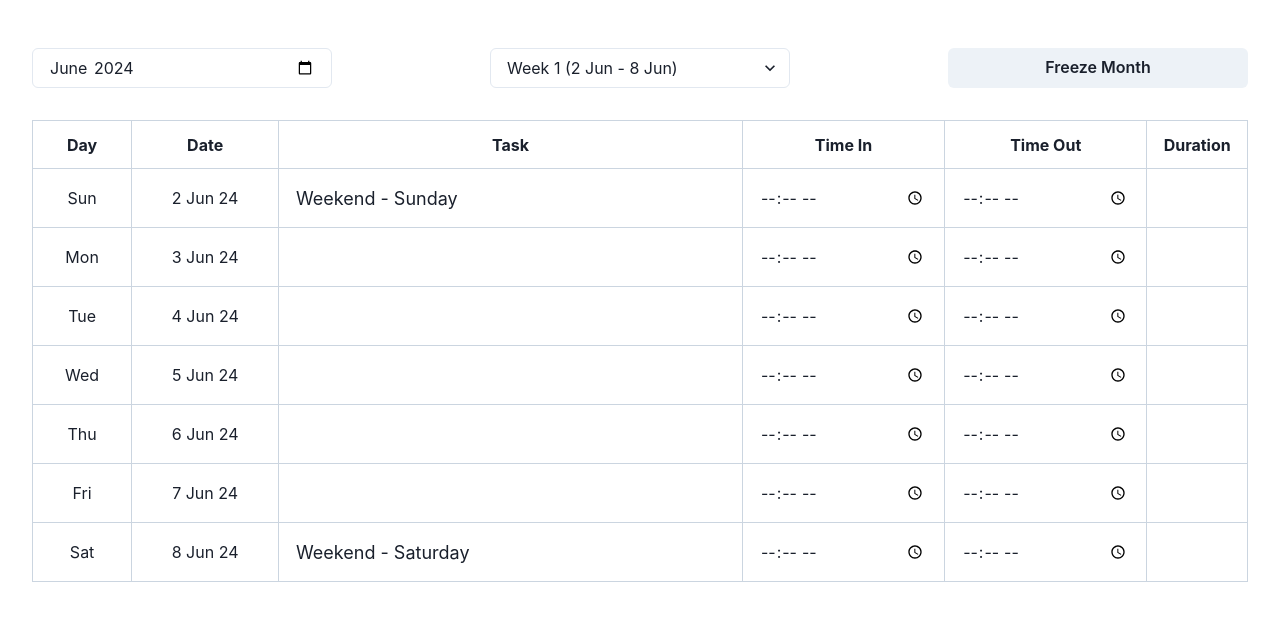
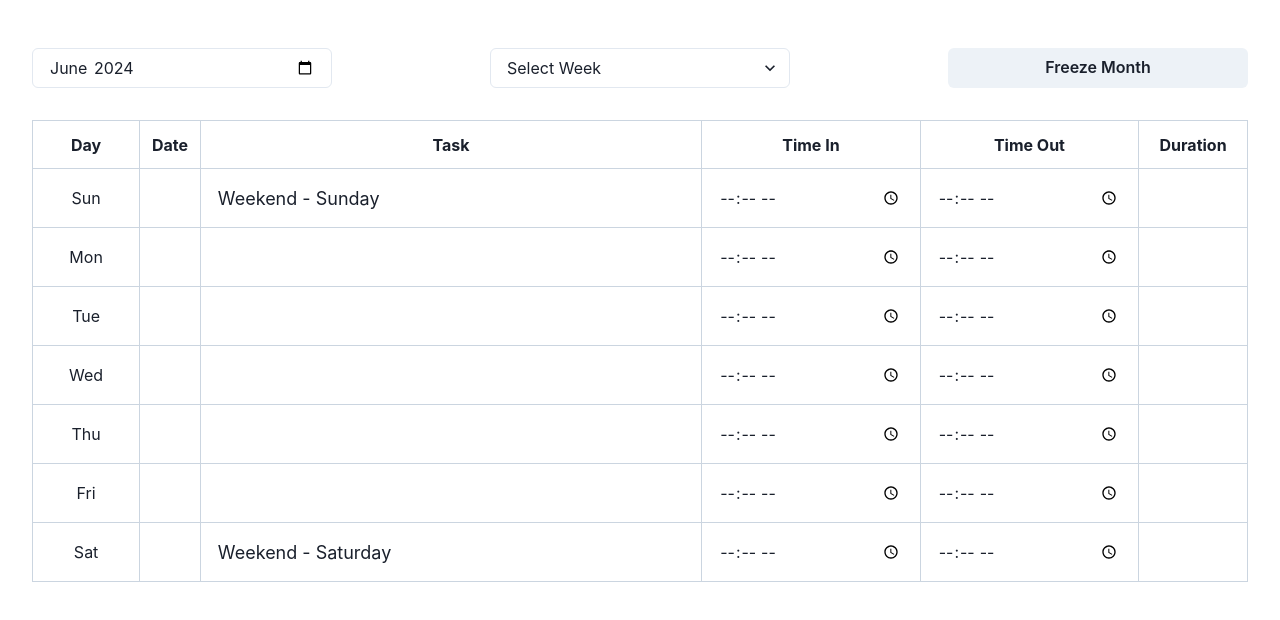
Before and after one commit to tanishkushwaha/timesheet, a React (Vite) app in the folder frontend/: page / in a window 1280 px wide. Shown: the top 620 px of the page. Built offline with nearby package versions, Linux system fonts and the light colour scheme.

Commit message:
Add logic for retrieving weeks from the given month

```diff
--- a/frontend/src/components/DataGrid.tsx
+++ b/frontend/src/components/DataGrid.tsx
@@ -1,6 +1,7 @@
 import { Box, Input, List, ListItem, Select, Text, useOutsideClick, useToast } from "@chakra-ui/react"
 import { useEffect, useRef, useState } from "react"
 import Autocomplete from "./Autocomplete"
+import { getDateString } from "../utils/DateHelper"
 
 type Entries = {
   mon: { task: string, timeIn: string, timeOut: string },
@@ -10,7 +11,14 @@ type Entries = {
   fri: { task: string, timeIn: string, timeOut: string },
 }
 
-const DataGrid = () => {
+// Complete this
+type EntryType = {
+
+}
+
+const DataGrid = ({ week }: { week: string | undefined }) => {
+  const days = week?.split(',')
+
   const defaultEntries = {
     mon: { task: '', timeIn: '', timeOut: '' },
     tue: { task: '', timeIn: '', timeOut: '' },
@@ -18,6 +26,9 @@ const DataGrid = () => {
     thu: { task: '', timeIn: '', timeOut: '' },
     fri: { task: '', timeIn: '', timeOut: '' },
   }
+
+  // Complete this
+  const [entry_0, setEntry_0] = useState({})
 
   const [entries, setEntries] = useState<Entries>(defaultEntries)
   const [update, setUpdate] = useState(false)
@@ -79,8 +90,12 @@ const DataGrid = () => {
 
           {/* SUNDAY */}
           <tr>
-            <td><Text p='1rem' align='center'>Sun</Text></td>
-            <td><Text p='1rem' align='center'>2 Jun 24</Text></td>
+            <td>
+              <Text p='1rem' align='center'>Sun</Text>
+            </td>
+            <td>
+              <Text p='1rem' align='center'>{days && getDateString(days[0])}</Text>
+            </td>
             <td>
               {/* <Input border='none' borderRadius='0px' textAlign='center' size='lg' name='task' value={entries.mon.task} onChange={(e) => handleChange(e, 'mon')} /> */}
               <Autocomplete suggestions={suggestions} value='Weekend - Sunday' />
@@ -98,8 +113,12 @@ const DataGrid = () => {
 
           {/* MONDAY */}
           <tr>
-            <td><Text p='1rem' align='center'>Mon</Text></td>
-            <td><Text p='1rem' align='center'>3 Jun 24</Text></td>
+            <td>
+              <Text p='1rem' align='center'>Mon</Text>
+            </td>
+            <td>
+              <Text p='1rem' align='center'>{days && getDateString(days[1])}</Text>
+            </td>
             <td>
               {/* <Input border='none' borderRadius='0px' textAlign='center' size='lg' name='task' value={entries.mon.task} onChange={(e) => handleChange(e, 'mon')} /> */}
               <Autocomplete suggestions={suggestions} />
@@ -117,8 +136,12 @@ const DataGrid = () => {
 
           {/* TUESDAY */}
           <tr>
-            <td><Text p='1rem' align='center'>Tue</Text></td>
-            <td><Text p='1rem' align='center'>4 Jun 24</Text></td>
+            <td>
+              <Text p='1rem' align='center'>Tue</Text>
+            </td>
+            <td>
+              <Text p='1rem' align='center'>{days && getDateString(days[2])}</Text>
+            </td>
             <td>
               <Input border='none' borderRadius='0px' textAlign='center' size='lg' name='task' value={entries.tue.task} onChange={(e) => handleChange(e, 'tue')} />
             </td>
@@ -133,8 +156,12 @@ const DataGrid = () => {
 
           {/* WEDNESDAY */}
           <tr>
-            <td><Text p='1rem' align='center'>Wed</Text></td>
-            <td><Text p='1rem' align='center'>5 Jun 24</Text></td>
+            <td>
+              <Text p='1rem' align='center'>Wed</Text>
+            </td>
+            <td>
+              <Text p='1rem' align='center'>{days && getDateString(days[3])}</Text>
+            </td>
             <td>
               <Input border='none' borderRadius='0px' textAlign='center' size='lg' name='task' value={entries.wed.task} onChange={(e) => handleChange(e, 'wed')} />
             </td>
@@ -149,8 +176,12 @@ const DataGrid = () => {
 
           {/* THURSDAY */}
           <tr>
-            <td><Text p='1rem' align='center'>Thu</Text></td>
-            <td><Text p='1rem' align='center'>6 Jun 24</Text></td>
+            <td>
+              <Text p='1rem' align='center'>Thu</Text>
+            </td>
+            <td>
+              <Text p='1rem' align='center'>{days && getDateString(days[4])}</Text>
+            </td>
             <td>
               <Input border='none' borderRadius='0px' textAlign='center' size='lg' name='task' value={entries.thu.task} onChange={(e) => handleChange(e, 'thu')} />
             </td>
@@ -160,13 +191,19 @@ const DataGrid = () => {
             <td>
               <Input border='none' borderRadius='0px' type='time' name='timeOut' value={entries.thu.timeOut} onChange={(e) => handleChange(e, 'thu')} />
             </td>
-            <td><Text p='1rem' align='center'></Text></td>
+            <td>
+              <Text p='1rem' align='center'></Text>
+            </td>
           </tr>
 
           {/* FRIDAY */}
           <tr>
-            <td><Text p='1rem' align='center'>Fri</Text></td>
-            <td><Text p='1rem' align='center'>7 Jun 24</Text></td>
+            <td>
+              <Text p='1rem' align='center'>Fri</Text>
+            </td>
+            <td>
+              <Text p='1rem' align='center'>{days && getDateString(days[5])}</Text>
+            </td>
             <td>
               <Input border='none' borderRadius='0px' textAlign='center' size='lg' name='task' value={entries.fri.task} onChange={(e) => handleChange(e, 'fri')} />
             </td>
@@ -181,8 +218,12 @@ const DataGrid = () => {
 
           {/* SATURDAY */}
           <tr>
-            <td><Text p='1rem' align='center'>Sat</Text></td>
-            <td><Text p='1rem' align='center'>8 Jun 24</Text></td>
+            <td>
+              <Text p='1rem' align='center'>Sat</Text>
+            </td>
+            <td>
+              <Text p='1rem' align='center'>{days && getDateString(days[6])}</Text>
+            </td>
             <td>
               {/* <Input border='none' borderRadius='0px' textAlign='center' size='lg' name='task' value={entries.mon.task} onChange={(e) => handleChange(e, 'mon')} /> */}
               <Autocomplete suggestions={suggestions} value='Weekend - Saturday' />
--- a/frontend/src/pages/home.tsx
+++ b/frontend/src/pages/home.tsx
@@ -1,52 +1,39 @@
 import { Button, Flex, Input, Select } from "@chakra-ui/react"
 import DataGrid from "../components/DataGrid"
-import { useEffect, useState } from "react"
+import { useState } from "react"
+import { getWeeks } from "../utils/DateHelper"
 
 
 const home = () => {
   const [month, setMonth] = useState('2024-06')
-  const [totalWeeks, setTotalWeeks] = useState(0)
-
-  // useEffect(() => {
-
-  //   const firstDay = (new Date(month).getDay() + 6) % 7
-  //   console.log('First Day:', firstDay);
-
-  //   let weeks = 5
-  //   if (firstDay > 5) {
-  //     weeks = 6
-  //   }
-
-  //   setTotalWeeks(weeks)
-
-  // }, [month])
-
+  const [week, setWeek] = useState<string | undefined>(undefined)
 
   return (
     <>
       <Flex justifyContent='center' p='2rem' pt='3rem' direction='column' gap='2rem'>
         <Flex justifyContent='space-between' w='100%'>
           <Input type='month' w='300px' value={month} onChange={(e) => setMonth(e.target.value)} />
-          <WeekPicker />
+          <WeekPicker monthStr={month} setWeek={setWeek} />
           <Button w='300px'>Freeze Month</Button>
         </Flex>
-        <DataGrid />
+        <DataGrid week={week} />
       </Flex>
     </>
   )
 }
 
-const WeekPicker = ({ totalWeeks }: { totalWeeks?: number }) => {
+const WeekPicker = ({ monthStr, setWeek }: { monthStr: string, week?: string, setWeek: React.Dispatch<React.SetStateAction<string | undefined>> }) => {
+  const month = new Date(monthStr)
+  const weeks = getWeeks(month)
+
+  const monthNames = ['Jan', 'Feb', 'Mar', 'Apr', 'May', 'Jun', 'Jul', 'Aug', 'Sep', 'Oct', 'Nov', 'Dec']
+
   return (
-    <Select placeholder='Select Week' w='300px' value='week_1'>
-      <option value='week_1'>Week 1 (2 Jun - 8 Jun)</option>
-      <option value='week_2'>Week 2 (9 Jun - 15 Jun)</option>
-      <option value='week_3'>Week 3 (16 Jun - 22 Jun)</option>
-      <option value='week_4'>Week 4 (23 Jun - 29 Jun)</option>
-      {/* {totalWeeks > 5 && (
-        <option value='week_6'>Week 6</option>
+    <Select w='300px' placeholder="Select Week" onChange={(e) => setWeek(e.target.value)}>
+      {weeks.map((week, index) => (
+        <option value={week}>{`Week ${index + 1} (${new Date(week[0]).getDate()} ${monthNames[new Date(week[1]).getMonth()]} - ${new Date(week[6]).getDate()} ${monthNames[new Date(week[6]).getMonth()]})`}</option>
 
-      )} */}
+      ))}
     </Select>
   )
 }
--- /dev/null
+++ b/frontend/src/utils/DateHelper.ts
@@ -0,0 +1,46 @@
+export const getWeeks = (month: Date) => {
+  const firstDay = month;
+
+  const numberOfWeeks =
+    firstDay.getDay() === 0 || firstDay.getDay() === 6 ? 5 : 4;
+
+  if (firstDay.getDay() != 0) {
+    firstDay.setDate(firstDay.getDate() + (7 - firstDay.getDay()));
+  }
+
+  const weeks: string[][] = [];
+
+  for (let i = 0; i < numberOfWeeks; i++) {
+    weeks[i] = [];
+
+    for (let j = 0; j < 7; j++) {
+      weeks[i][j] = firstDay.toISOString();
+      firstDay.setDate(firstDay.getDate() + 1);
+    }
+  }
+
+  return weeks;
+};
+
+export const getDateString = (ISO: string) => {
+  const monthNames = [
+    "Jan",
+    "Feb",
+    "Mar",
+    "Apr",
+    "May",
+    "Jun",
+    "Jul",
+    "Aug",
+    "Sep",
+    "Oct",
+    "Nov",
+    "Dec",
+  ];
+
+  const date = new Date(ISO);
+
+  return `${date.getDate()} ${
+    monthNames[date.getMonth()]
+  } ${date.getFullYear()}`;
+};
```
